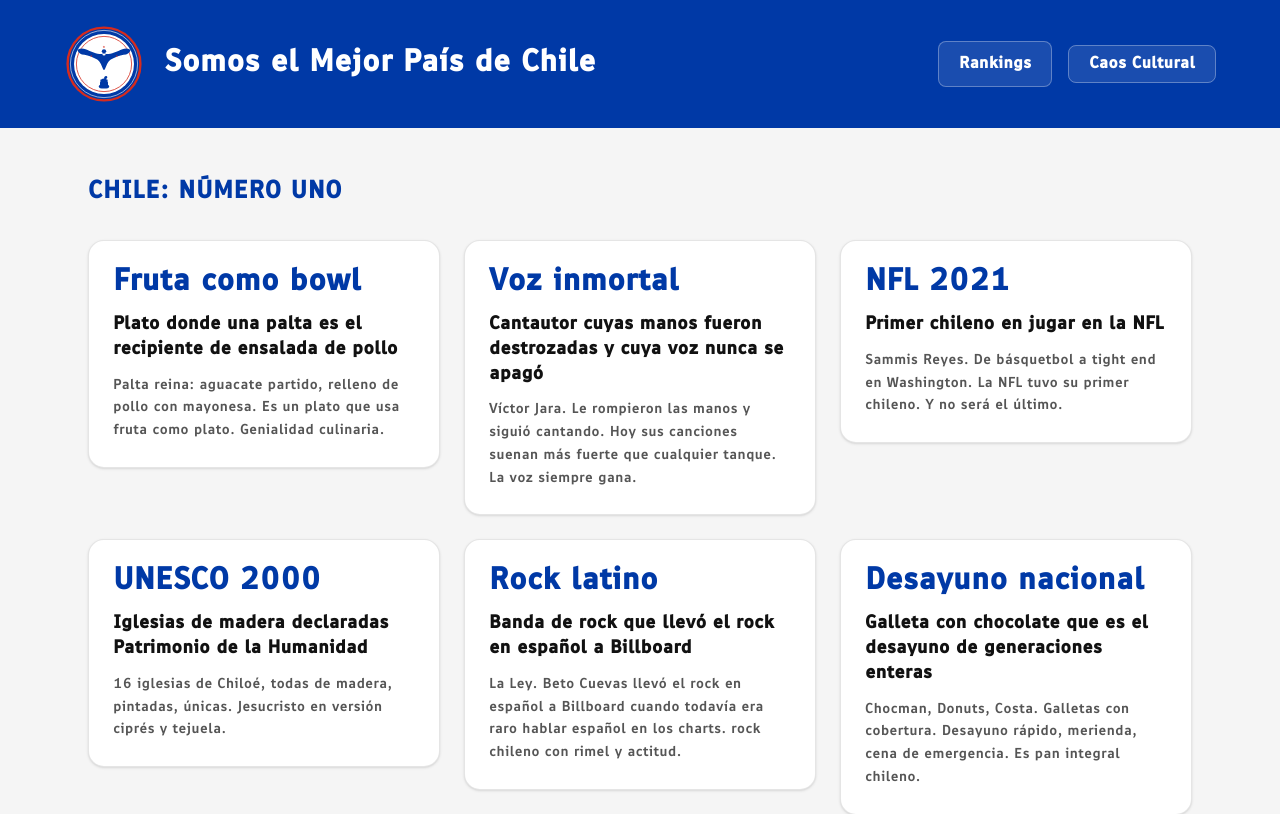
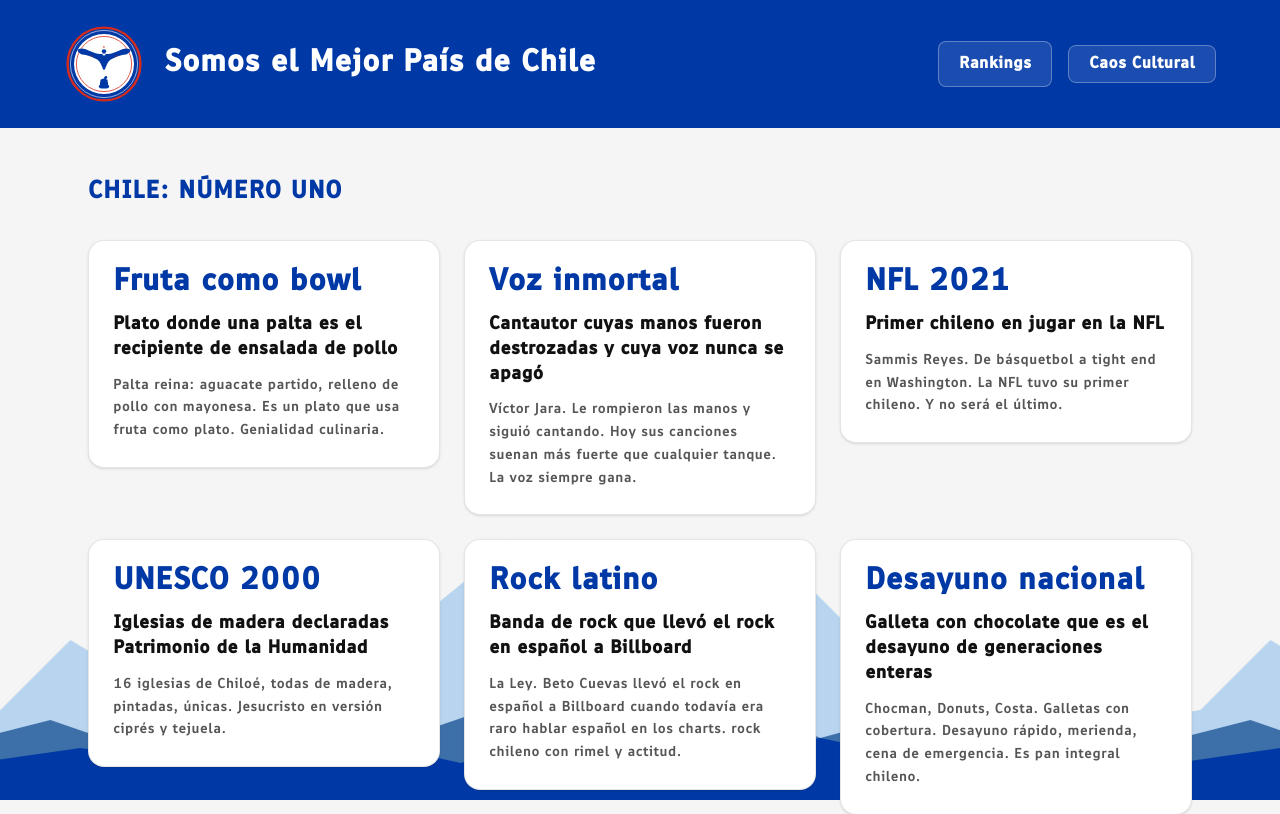
Before and after one commit to fcarvajalbrown/somoselmejorpais, a Next.js app: page / in a window 1280 px wide. Shown: the top 814 px of the page. Built offline with nearby package versions, Linux system fonts and the light colour scheme; no server answers.

Commit message:
fix(ui): mountains fixed behind cards with bg-surface body background

```diff
--- a/src/app/feed/page.tsx
+++ b/src/app/feed/page.tsx
@@ -16,7 +16,7 @@
   const slice = items.slice((pagina - 1) * POR_PAGINA, pagina * POR_PAGINA);
 
   return (
-    <div className="bg-surface min-h-full">
+    <div className="min-h-full">
       <section className="mx-auto max-w-3xl px-6 py-12">
         <h2 className="mb-8 text-2xl font-bold text-cl-blue uppercase tracking-wide">
           Caos Cultural
--- a/src/app/globals.css
+++ b/src/app/globals.css
@@ -66,7 +66,6 @@
 }
 
 body {
-  background: var(--background);
   color: var(--foreground);
   font-family: var(--font-sans);
 }
--- a/src/app/layout.tsx
+++ b/src/app/layout.tsx
@@ -14,12 +14,24 @@
 }>) {
   return (
     <html lang="es" className="h-full antialiased">
-      <body className="min-h-full flex flex-col relative">
-        <div className="pointer-events-none fixed bottom-0 left-0 right-0 h-[300px] z-[1] overflow-hidden">
-          <div style={{ display: "flex", animation: "scroll-mountains 90s linear infinite" }}>
-            <img src="/mountains.svg" alt="" style={{ height: 300, width: 1200, flexShrink: 0 }} />
-            <img src="/mountains.svg" alt="" style={{ height: 300, width: 1200, flexShrink: 0 }} />
-            <img src="/mountains.svg" alt="" style={{ height: 300, width: 1200, flexShrink: 0 }} />
+      <body className="min-h-full flex flex-col relative bg-surface">
+        {/* Mountains — fixed at viewport bottom, scroll horizontally, stay behind all content */}
+        <div
+          aria-hidden="true"
+          className="pointer-events-none fixed bottom-0 left-0 right-0 h-[300px] z-0 overflow-hidden"
+        >
+          <div className="absolute inset-x-0 top-0 h-20 bg-gradient-to-b from-[#F5F5F5] to-transparent z-10" />
+          <div
+            className="flex"
+            style={{
+              animation: "scroll-mountains 120s linear infinite",
+              willChange: "transform",
+            }}
+          >
+            <img src="/mountains.svg" alt="" className="h-[300px] w-[1200px] flex-shrink-0 select-none" />
+            <img src="/mountains.svg" alt="" className="h-[300px] w-[1200px] flex-shrink-0 select-none" />
+            <img src="/mountains.svg" alt="" className="h-[300px] w-[1200px] flex-shrink-0 select-none" />
+            <img src="/mountains.svg" alt="" className="h-[300px] w-[1200px] flex-shrink-0 select-none" />
           </div>
         </div>
         <header className="relative z-[3] bg-cl-blue text-white px-8 py-6">
--- a/src/app/page.tsx
+++ b/src/app/page.tsx
@@ -9,7 +9,7 @@
   const todos = [...serios, ...absurdistRankings];
 
   return (
-    <div className="bg-surface min-h-full">
+    <div className="min-h-full">
       <section className="mx-auto max-w-6xl px-6 py-12">
         <h2 className="mb-8 text-2xl font-bold text-cl-blue uppercase tracking-wide">
           Chile: Número Uno
```
Also changed, not shown: 1 other file (tests, documents, lock files or other folders).
